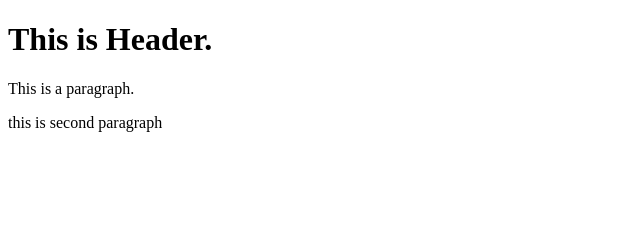
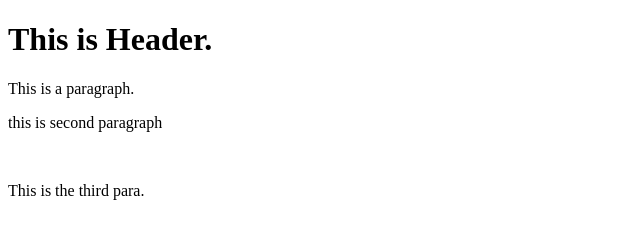
Before and after one commit to CheMLers/git-test, a website: page index.html in a window 1280 px wide. Shown: the whole page, without its empty margins (0-640 px from the left). Drawn offline with Linux system fonts and the light colour scheme.

Commit message:
fourth commit

```diff
--- a/index.html
+++ b/index.html
@@ -5,5 +5,7 @@
         <h1>This is Header.</h1>
         <p>This is a paragraph.</p>
         <p>this is second paragraph</p>
+        <br>
+        <p>This is the third para.</p>
     </body>
 </html>
```
Also changed, not shown: package.json (added, +24 -0 lines), 2 other files.
